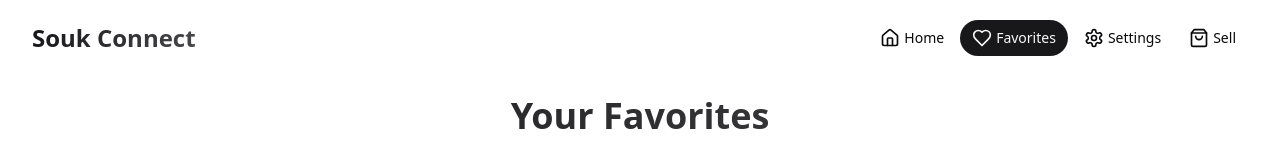
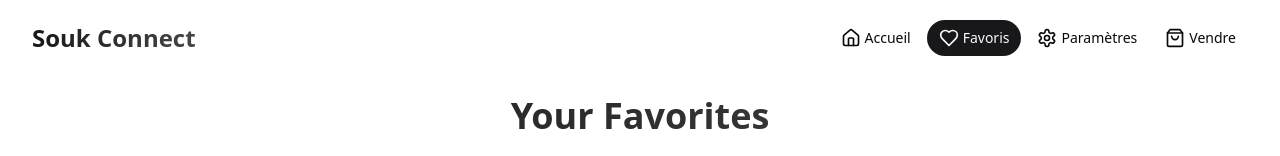
Before and after one commit to abdelmjidw/vendor-customer-breeze, a React (Vite) app: page /favorites in a window 1280 px wide. Shown: the top 156 px of the page. Built offline with nearby package versions, Linux system fonts and the light colour scheme.

Commit message:
Refactor: Translate menu items
Translate menu items based on selected language.

```diff
--- a/src/App.tsx
+++ b/src/App.tsx
@@ -4,7 +4,7 @@ import { Toaster as Sonner } from "@/components/ui/sonner";
 import { TooltipProvider } from "@/components/ui/tooltip";
 import { QueryClient, QueryClientProvider } from "@tanstack/react-query";
 import { BrowserRouter, Routes, Route } from "react-router-dom";
-import { useEffect } from "react";
+import { useEffect, useState, createContext } from "react";
 import Index from "./pages/Index";
 import ProductDetail from "./pages/ProductDetail";
 import Favorites from "./pages/Favorites";
@@ -15,23 +15,44 @@ import NotFound from "./pages/NotFound";
 
 const queryClient = new QueryClient();
 
+// Create language context
+export type Language = "fr" | "ar" | "en";
+export const LanguageContext = createContext<{
+  language: Language;
+  setLanguage: (lang: Language) => void;
+}>({
+  language: "fr",
+  setLanguage: () => {},
+});
+
+function App() {
+  const [language, setLanguage] = useState<Language>(() =>
+    (localStorage.getItem("app_language") as Language) || "fr"
+  );
+
   // Initialize language settings
   const initializeLanguage = () => {
-  const savedLanguage = localStorage.getItem("app_language");
-
-  if (savedLanguage === "ar") {
+    if (language === "ar") {
       document.documentElement.classList.add("rtl");
       document.body.dir = "rtl";
+    } else {
+      document.documentElement.classList.remove("rtl");
+      document.body.dir = "ltr";
     }
   };
 
-function App() {
   useEffect(() => {
     initializeLanguage();
-  }, []);
+  }, [language]);
+
+  const handleSetLanguage = (lang: Language) => {
+    setLanguage(lang);
+    localStorage.setItem("app_language", lang);
+  };
 
   return (
     <QueryClientProvider client={queryClient}>
+      <LanguageContext.Provider value={{ language, setLanguage: handleSetLanguage }}>
         <TooltipProvider>
           <Toaster />
           <Sonner />
@@ -47,6 +68,7 @@ function App() {
             </Routes>
           </BrowserRouter>
         </TooltipProvider>
+      </LanguageContext.Provider>
     </QueryClientProvider>
   );
 }
--- a/src/components/Navbar.tsx
+++ b/src/components/Navbar.tsx
@@ -7,6 +7,7 @@ import { Button } from "@/components/ui/button";
 const Navbar = () => {
   const [isScrolled, setIsScrolled] = useState(false);
   const [isMobileMenuOpen, setIsMobileMenuOpen] = useState(false);
+  const [language, setLanguage] = useState<"fr" | "ar" | "en">("fr");
   const location = useLocation();
 
   useEffect(() => {
@@ -18,8 +19,48 @@ const Navbar = () => {
     return () => window.removeEventListener("scroll", handleScroll);
   }, []);
 
+  useEffect(() => {
+    // Get stored language on component mount
+    const savedLanguage = localStorage.getItem("app_language");
+    if (savedLanguage && ["fr", "ar", "en"].includes(savedLanguage)) {
+      setLanguage(savedLanguage as "fr" | "ar" | "en");
+    }
+  }, []);
+
   const isActive = (path: string) => {
     return location.pathname === path;
+  };
+
+  const getTranslatedNavText = (key: string) => {
+    const translations: Record<string, Record<string, string>> = {
+      home: {
+        fr: "Accueil",
+        ar: "الرئيسية",
+        en: "Home"
+      },
+      favorites: {
+        fr: "Favoris",
+        ar: "المفضلة",
+        en: "Favorites"
+      },
+      settings: {
+        fr: "Paramètres",
+        ar: "الإعدادات",
+        en: "Settings"
+      },
+      sell: {
+        fr: "Vendre",
+        ar: "بيع",
+        en: "Sell"
+      },
+      menu: {
+        fr: "Menu",
+        ar: "القائمة",
+        en: "Menu"
+      }
+    };
+
+    return translations[key]?.[language] || translations[key]?.en || key;
   };
 
   return (
@@ -41,19 +82,19 @@ const Navbar = () => {
           <nav className="hidden md:flex items-center space-x-1">
             <NavLink to="/" isActive={isActive("/")}>
               <Home className="h-5 w-5" />
-              <span>Home</span>
+              <span>{getTranslatedNavText("home")}</span>
             </NavLink>
             <NavLink to="/favorites" isActive={isActive("/favorites")}>
               <Heart className="h-5 w-5" />
-              <span>Favorites</span>
+              <span>{getTranslatedNavText("favorites")}</span>
             </NavLink>
             <NavLink to="/settings" isActive={isActive("/settings")}>
               <Settings className="h-5 w-5" />
-              <span>Settings</span>
+              <span>{getTranslatedNavText("settings")}</span>
             </NavLink>
             <NavLink to="/seller/dashboard" isActive={isActive("/seller/dashboard")}>
               <ShoppingBag className="h-5 w-5" />
-              <span>Sell</span>
+              <span>{getTranslatedNavText("sell")}</span>
             </NavLink>
           </nav>
 
@@ -75,7 +116,7 @@ const Navbar = () => {
           <div className="fixed inset-y-0 right-0 w-3/4 max-w-sm glass shadow-lg animate-slide-in">
             <div className="flex flex-col h-full">
               <div className="p-4 flex justify-between items-center border-b border-border">
-                <span className="text-lg font-medium">Menu</span>
+                <span className="text-lg font-medium">{getTranslatedNavText("menu")}</span>
                 <Button
                   variant="ghost"
                   size="icon"
@@ -92,7 +133,7 @@ const Navbar = () => {
                     isActive={isActive("/")}
                     onClick={() => setIsMobileMenuOpen(false)}
                   >
-                    Home
+                    {getTranslatedNavText("home")}
                   </MobileNavLink>
                   <MobileNavLink
                     to="/favorites"
@@ -100,7 +141,7 @@ const Navbar = () => {
                     isActive={isActive("/favorites")}
                     onClick={() => setIsMobileMenuOpen(false)}
                   >
-                    Favorites
+                    {getTranslatedNavText("favorites")}
                   </MobileNavLink>
                   <MobileNavLink
                     to="/settings"
@@ -108,7 +149,7 @@ const Navbar = () => {
                     isActive={isActive("/settings")}
                     onClick={() => setIsMobileMenuOpen(false)}
                   >
-                    Settings
+                    {getTranslatedNavText("settings")}
                   </MobileNavLink>
                   <MobileNavLink
                     to="/seller/dashboard"
@@ -116,7 +157,7 @@ const Navbar = () => {
                     isActive={isActive("/seller/dashboard")}
                     onClick={() => setIsMobileMenuOpen(false)}
                   >
-                    Sell
+                    {getTranslatedNavText("sell")}
                   </MobileNavLink>
                 </div>
               </nav>
--- a/src/pages/Settings.tsx
+++ b/src/pages/Settings.tsx
@@ -1,5 +1,5 @@
 
-import { useState, useEffect } from "react";
+import { useState, useEffect, useContext } from "react";
 import Navbar from "@/components/Navbar";
 import { Label } from "@/components/ui/label";
 import { RadioGroup, RadioGroupItem } from "@/components/ui/radio-group";
@@ -7,38 +7,19 @@ import { Switch } from "@/components/ui/switch";
 import { Button } from "@/components/ui/button";
 import { Globe, Moon, Sun } from "lucide-react";
 import { toast } from "sonner";
-
-type Language = "fr" | "ar" | "en";
+import { LanguageContext, Language } from "../App";
 
 const Settings = () => {
-  const [language, setLanguage] = useState<Language>(() => {
-    // Get stored language or default to French
-    return (localStorage.getItem("app_language") as Language) || "fr";
-  });
+  const { language, setLanguage } = useContext(LanguageContext);
   const [isDarkMode, setIsDarkMode] = useState(false);
 
-  // Apply language settings on mount and when changed
   useEffect(() => {
-    applyLanguageSettings(language);
-  }, [language]);
-
-  const applyLanguageSettings = (selectedLanguage: Language) => {
-    // Store language preference
-    localStorage.setItem("app_language", selectedLanguage);
-
-    // Apply RTL for Arabic
-    if (selectedLanguage === "ar") {
-      document.documentElement.classList.add("rtl");
-      document.body.dir = "rtl";
-    } else {
-      document.documentElement.classList.remove("rtl");
-      document.body.dir = "ltr";
-    }
-  };
+    // Check for dark mode on component mount
+    setIsDarkMode(document.documentElement.classList.contains("dark"));
+  }, []);
 
   const handleLanguageChange = (value: Language) => {
     setLanguage(value);
-    applyLanguageSettings(value);
     toast.success(`Language changed to ${getLanguageName(value)}`);
   };
 
```
Lines whose indentation alone changed are shown as unchanged.
